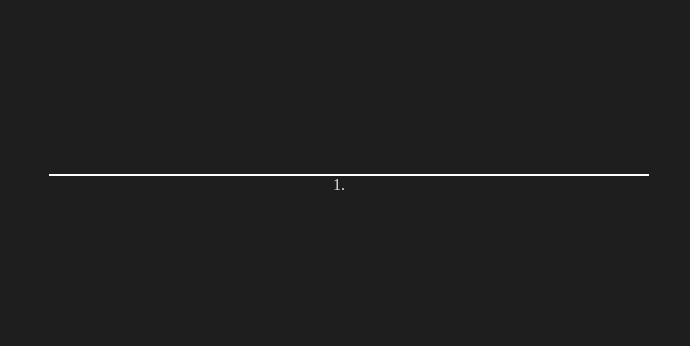
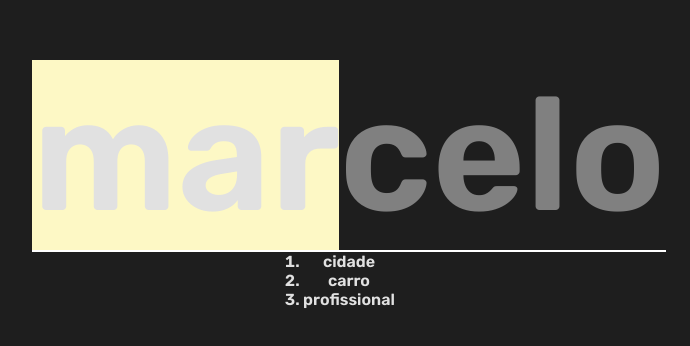
Before and after one commit to mbmauriciojr/projetos-paralelos, a React (Create React App) app: page / in a window 1280 px wide. Shown: the part 216-562 px from the top of the page, without its empty margins (291-981 px from the left). Built offline with nearby package versions, Linux system fonts and the light colour scheme.

Commit message:
feat: inputed some hardcode information to test some features and created/test with css

```diff
--- a/src/App.js
+++ b/src/App.js
@@ -5,8 +5,8 @@ const App = () => {
     <div className="container">
 
       <div className="valid-keys">
-        <span className="matched"></span>
-        <span className="remainder"></span>
+        <span className="matched">mar</span>
+        <span className="remainder">celo</span>
       </div>
 
       <div className="typed-keys"></div>
@@ -14,7 +14,9 @@ const App = () => {
       <div className="completed-words">
 
         <ol>
-          <li></li>
+          <li>cidade</li>
+          <li>carro</li>
+          <li>profissional</li>
         </ol>
 
       </div>
--- a/src/index.css
+++ b/src/index.css
@@ -1,3 +1,5 @@
+@import url('https://fonts.googleapis.com/css2?family=Rubik:wght@600&display=swap');
+
 * {
   box-sizing: border-box;
   margin: 0;
@@ -8,6 +10,7 @@ body {
   background-color: #1e1e1e;
   color: #e1e1e1;
   display: flex;
+  font-family: 'Rubik', sans-serif;
   justify-content: center;
   align-items: center;
   min-height: 100vh;
@@ -30,3 +33,12 @@ body {
   min-width: 600px;
   border-bottom: solid 2px #fff;
 }
+
+.container .valid-keys .matched {
+  background-color: #fdf8c5;
+  color: 282c34;
+}
+
+.container .valid-keys .remainder {
+  opacity: 0.5;
+}
```
